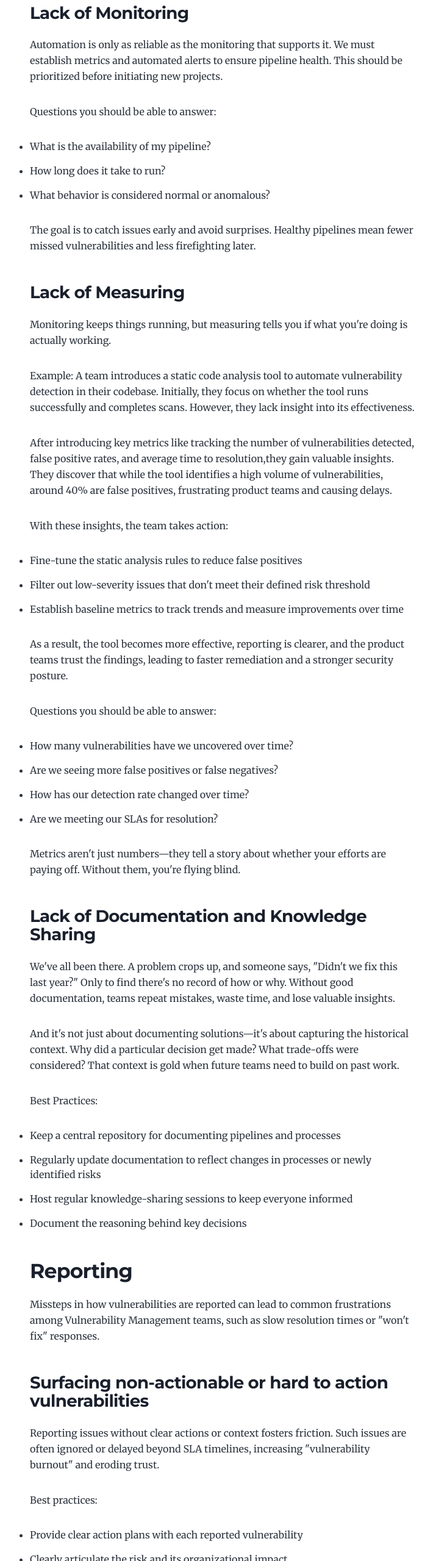
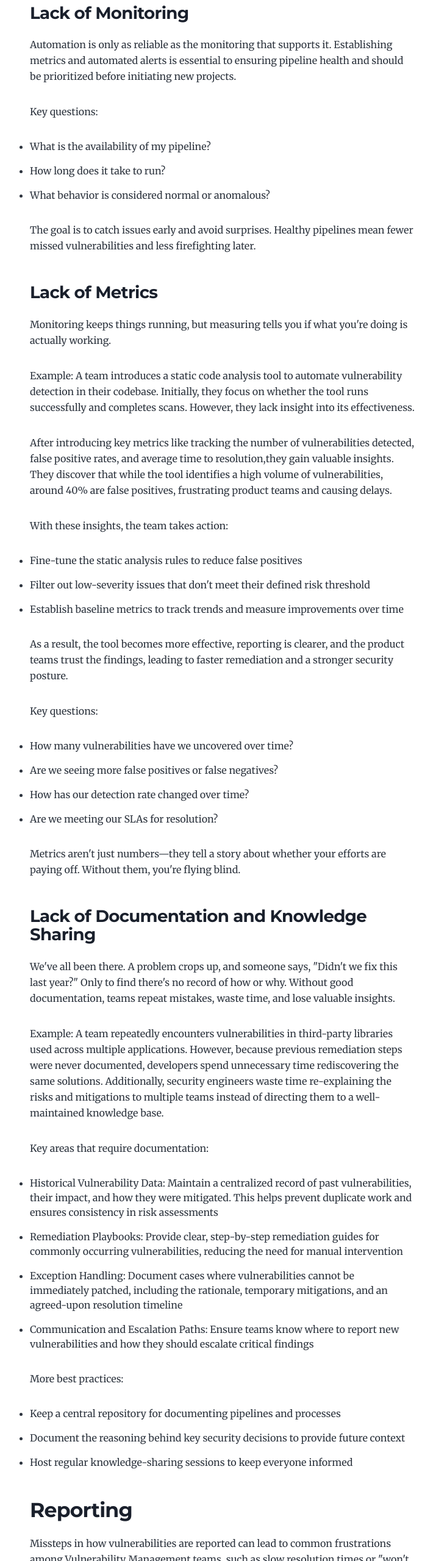
Before and after one commit to bernardoamc/bernardoamc.com, a Gatsby site: page /vulnerability-management-pitfalls/ in a window 1280 px wide. Shown: the part 2329-4889 px from the top of the page at 61% size, without its empty margins (275-985 px from the left). Built offline with nearby package versions, Linux system fonts and the light colour scheme; Gatsby itself is replaced by a stand-in of ours; some packages are replaced by stand-ins of ours.

Commit message:
Address freedback
- Tone
- Order of examples
- More examples

```diff
--- a/content/blog/vulnerability-management-pitfalls/index.md
+++ b/content/blog/vulnerability-management-pitfalls/index.md
@@ -45,16 +45,16 @@ Flexibility in design not only mitigates risk but also enables innovation and sm
 
 ### Lack of Monitoring
 
-Automation is only as reliable as the monitoring that supports it. We must establish metrics and automated alerts to ensure pipeline health. This should be prioritized before initiating new projects.
+Automation is only as reliable as the monitoring that supports it. Establishing metrics and automated alerts is essential to ensuring pipeline health and should be prioritized before initiating new projects.
 
-Questions you should be able to answer:
+Key questions:
 - What is the availability of my pipeline?
 - How long does it take to run?
 - What behavior is considered normal or anomalous?
 
 The goal is to catch issues early and avoid surprises. Healthy pipelines mean fewer missed vulnerabilities and less firefighting later.
 
-### Lack of Measuring
+### Lack of Metrics
 
 Monitoring keeps things running, but measuring tells you if what you're doing is actually working.
 
@@ -70,7 +70,7 @@ With these insights, the team takes action:
 
 As a result, the tool becomes more effective, reporting is clearer, and the product teams trust the findings, leading to faster remediation and a stronger security posture.
 
-Questions you should be able to answer:
+Key questions:
 - How many vulnerabilities have we uncovered over time?
 - Are we seeing more false positives or false negatives?
 - How has our detection rate changed over time?
@@ -82,13 +82,19 @@ Metrics aren't just numbers—they tell a story about whether your efforts are p
 
 We've all been there. A problem crops up, and someone says, "Didn't we fix this last year?" Only to find there's no record of how or why. Without good documentation, teams repeat mistakes, waste time, and lose valuable insights.
 
-And it's not just about documenting solutions—it's about capturing the historical context. Why did a particular decision get made? What trade-offs were considered? That context is gold when future teams need to build on past work.
+Example:
+A team repeatedly encounters vulnerabilities in third-party libraries used across multiple applications. However, because previous remediation steps were never documented, developers spend unnecessary time rediscovering the same solutions. Additionally, security engineers waste time re-explaining the risks and mitigations to multiple teams instead of directing them to a well-maintained knowledge base.
 
-Best Practices:
+Key areas that require documentation:
+- Historical Vulnerability Data: Maintain a centralized record of past vulnerabilities, their impact, and how they were mitigated. This helps prevent duplicate work and ensures consistency in risk assessments
+- Remediation Playbooks: Provide clear, step-by-step remediation guides for commonly occurring vulnerabilities, reducing the need for manual intervention
+- Exception Handling: Document cases where vulnerabilities cannot be immediately patched, including the rationale, temporary mitigations, and an agreed-upon resolution timeline
+- Communication and Escalation Paths: Ensure teams know where to report new vulnerabilities and how they should escalate critical findings
+
+More best practices:
 - Keep a central repository for documenting pipelines and processes
-- Regularly update documentation to reflect changes in processes or newly identified risks
+- Document the reasoning behind key security decisions to provide future context
 - Host regular knowledge-sharing sessions to keep everyone informed
-- Document the reasoning behind key decisions
 
 ## Reporting
 
@@ -98,32 +104,26 @@ Missteps in how vulnerabilities are reported can lead to common frustrations amo
 
 Reporting issues without clear actions or context fosters friction. Such issues are often ignored or delayed beyond SLA timelines, increasing "vulnerability burnout" and eroding trust.
 
-Best practices:
-- Provide clear action plans with each reported vulnerability
-- Clearly articulate the risk and its organizational impact
-- Avoid assuming stakeholders will understand the severity or context of an issue
-
 Example:
 Imagine a vulnerability report that simply states, "High severity vulnerability found in XYZ library." There's no indication of where the library is used, its version, or whether it's in an active production system. The report also doesn't clarify the potential impact or offer guidance on remediation. As a result, the receiving team is left with several questions:
-
-Where exactly is this library used?
-Is it exposed to external threats, or is it an internal component?
-What is the immediate action expected of them?
-Without this context, the team must spend time investigating or clarifying the report, delaying the resolution and increasing frustration.
+- Where exactly is this library used?
+    - Is it exposed to external threats, or is it an internal component?
+- What is the immediate action expected of them?
+    - Without this context, the team must spend time investigating or clarifying the report, delaying the resolution and increasing frustration.
 
 Instead, the report could state:
 "A high severity vulnerability (CVE-XXXX-YYYY) has been identified in the XYZ library, version 1.2.3, used within the payment service. This library is exposed to external web traffic, and exploitation could lead to unauthorized access. The suggested remediation is to upgrade to version 1.2.5. If this is not possible, consider applying the following compensating controls."
 
 This version gives immediate clarity, outlines risk, and offers an actionable next step—reducing confusion and enabling faster remediation.
 
+Best practices:
+- Provide clear action plans with each reported vulnerability
+- Clearly articulate the risk and its organizational impact
+- Avoid assuming stakeholders will understand the severity or context of an issue
+
 ### Poorly prioritized issues
 
 If everything is a priority, then nothing is. Throwing every vulnerability at a team without proper prioritization can be another cause for "vulnerability burnout".
-
-Best practices:
-- Clearly label high or critical priority vulnerabilities.
-- Automate where possible to minimize noise
-- Communicate priority rationales transparently
 
 Example:
 A Vulnerability Management team identifies multiple vulnerabilities within a product. They send a report listing every issue as "high priority" without considering the actual impact. Some vulnerabilities affect non-production systems with limited exposure, while others involve critical services directly accessible from the internet.
@@ -137,9 +137,14 @@ The team could instead categorize the issues based on risk and urgency:
 
 This way, the product team can focus their efforts where it matters most, reducing risk faster and improving overall efficiency.
 
+Best practices:
+- Clearly label high or critical priority vulnerabilities.
+- Automate where possible to minimize noise
+- Communicate priority rationales transparently
+
 ## Organization
 
-Vulnerability Management doesn’t happen in a vacuum. How your team interacts with the rest of the organization can make or break your success.
+Effective Vulnerability Management depends on strong collaboration across teams. Clear communication and well-defined processes ensure that security efforts align with organizational goals.
 
 ### Not being considered a stakeholder
 
```
